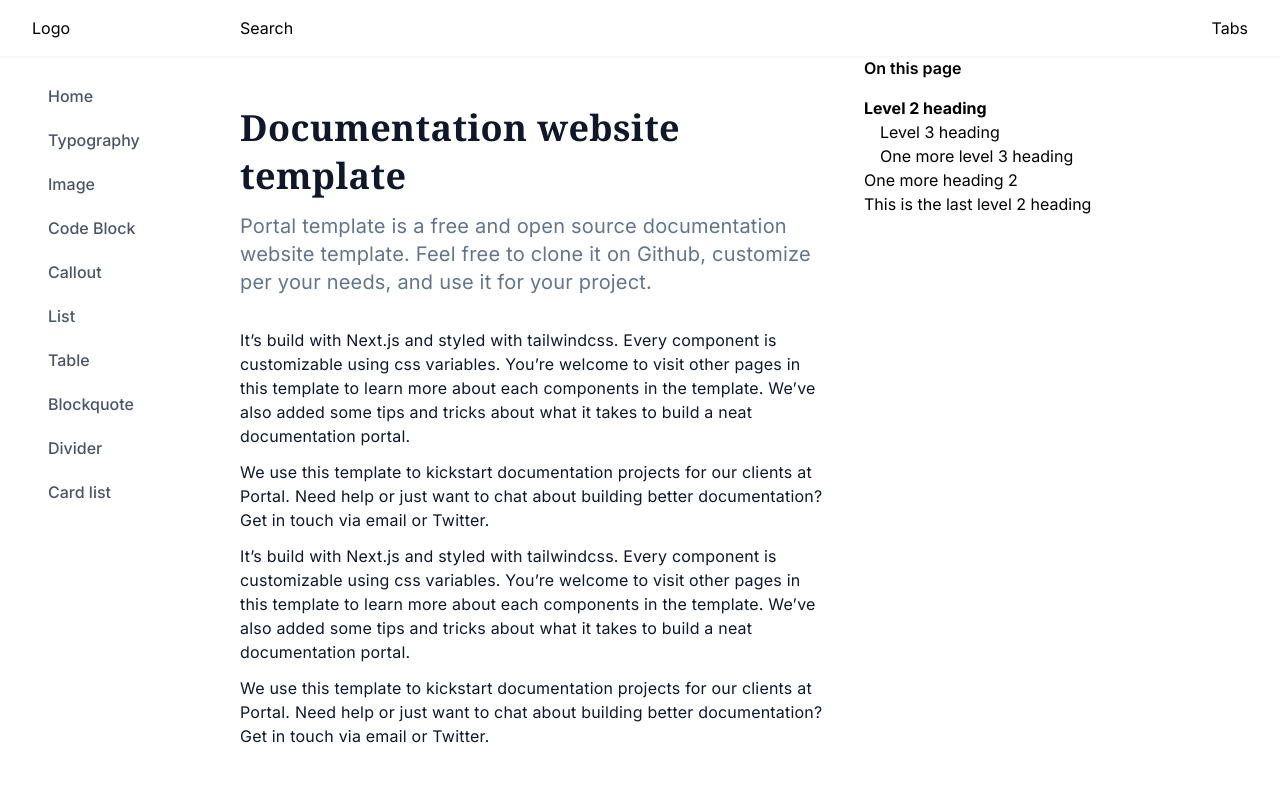
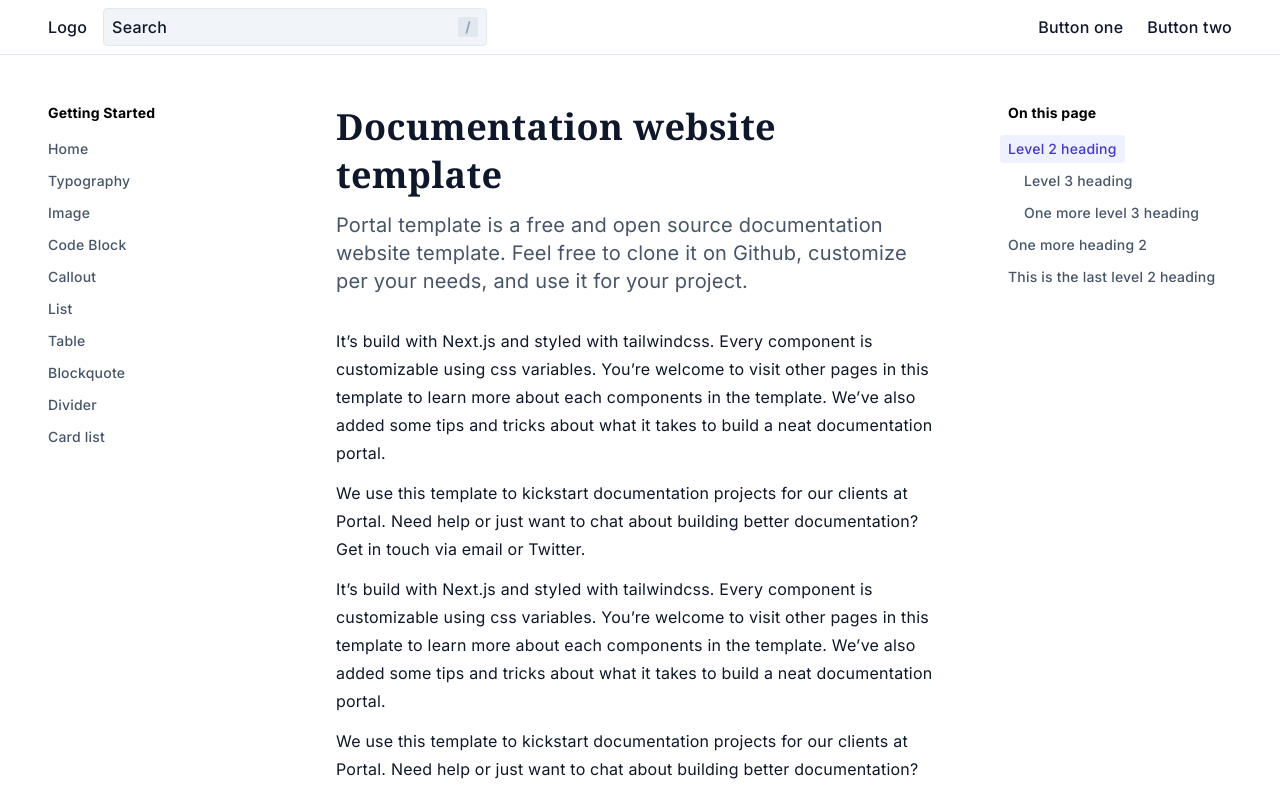
Before and after one commit to vrepsys/portal-template, a Next.js app: page / in a window 1280 px wide. Shown: the top 785 px of the page. Built offline with nearby package versions, Linux system fonts and the light colour scheme; a web font is replaced by a local one.

Commit message:
styled for all breakpoints

```diff
--- a/components/page-layout/page-layout.tsx
+++ b/components/page-layout/page-layout.tsx
@@ -25,26 +25,22 @@ export const PageLayout: React.FC<PropsWithChildren> = ({ children }) => {
           className={({ open }) =>
             classNames(
               open ? "inset-0 z-40 overflow-y-auto" : "",
-              "bg-white shadow-sm lg:sticky lg:top-0 lg:overflow-y-visible"
+              "bg-white sticky top-0 lg:border-b lg:border-color-divider lg:overflow-y-visible"
             )
           }
         >
           {({ open }) => (
             <>
-              <div className="mx-auto max-w-7xl px-4 sm:px-6 lg:px-8">
-                <div className="relative flex justify-between lg:gap-8 xl:grid xl:grid-cols-12">
-                  <div className="flex md:absolute md:inset-y-0 md:left-0 lg:static xl:col-span-2">
-                    <div className="flex flex-shrink-0 items-center">
-                      <a href="#">Logo</a>
-                    </div>
+              <div className="mx-auto px-3 py-2 border-b border-color-divider lg:border-none lg:px-10 lg:max-w-[1040px] xl:max-w-[1340px]">
+
+                <div className="flex gap-2 items-center">
+                  <div className="flex grow gap-2 items-center">
+                    <a className="button" href="#">Logo</a>
+                    <a className="button search w-96 hidden lg:inline-block" href="#">Search</a>
                   </div>
-                  <div className="min-w-0 flex-1 md:px-8 lg:px-0 xl:col-span-6">
-                    <div className="flex items-center px-6 py-4 md:mx-auto md:max-w-3xl lg:mx-0 lg:max-w-none xl:px-0">
-                      <div className="w-full">Search</div>
-                    </div>
-                  </div>
-                  <div className="flex items-center md:absolute md:inset-y-0 md:right-0 lg:hidden">
-                    <Popover.Button className="-mx-2 inline-flex items-center justify-center rounded-md p-2 text-gray-400 hover:bg-gray-100 hover:text-gray-500 focus:outline-none focus:ring-2 focus:ring-inset focus:ring-indigo-500">
+
+                  <div className="shrink lg:hidden">
+                    <Popover.Button className="button w-9 h-9 flex justify-center items-center">
                       <span className="sr-only">Open menu</span>
                       {open ? (
                         <span className="material-symbols-outlined">close</span>
@@ -53,18 +49,25 @@ export const PageLayout: React.FC<PropsWithChildren> = ({ children }) => {
                       )}
                     </Popover.Button>
                   </div>
-                  <div className="hidden lg:flex lg:items-center lg:justify-end xl:col-span-4">
-                    Tabs
+                  <div className="hidden lg:flex lg:gap-2 lg:items-center lg:shrink lg:justify-end">
+                    <a className="button" href="#">Button one</a>
+                    <a className="button" href="#">Button two</a>
                   </div>
                 </div>
               </div>
 
-              <Popover.Panel as="nav" className="lg:hidden" aria-label="Global">
-                <div className="pt-4 pb-3">Tabs</div>
-                <div className="pt-4 pb-3">
+              <Popover.Panel as="nav" className="px-8 bg-slate-50 lg:hidden" aria-label="Global">
+                <div className="flex gap-3 flex-col items-center py-6">
+                  <a className="button search w-full mb-3" href="#">Search</a>
+                  <a className="button w-full text-center" href="#">Button one</a>
+                  <a className="button w-full text-center" href="#">Button two</a>
+                </div>
+                <hr className="mx-2 bg-color-divider"/>
+                <div className="pt-3 pb-5">
                   <TableOfContents />
                 </div>
-                <div className="border-t border-gray-200 pt-4 pb-3">
+                <hr className="mx-2 bg-color-divider"/>
+                <div className="pt-3 pb-5">
                   <SideNavigation />
                 </div>
               </Popover.Panel>
@@ -72,17 +75,20 @@ export const PageLayout: React.FC<PropsWithChildren> = ({ children }) => {
           )}
         </Popover>
         <div>
-          <div className="mx-auto max-w-3xl sm:px-6 lg:grid lg:max-w-7xl lg:grid-cols-12 lg:gap-8 lg:px-8">
-            <div className="hidden lg:col-span-3 lg:block xl:col-span-2">
-              <div className="sticky top-14">
+          <div className="mx-auto px-5 lg:px-10 lg:grid lg:gap-14 lg:max-w-[1040px] lg:grid-cols-page-tablet xl:max-w-[1340px] xl:grid-cols-page-desktop">
+            <div className="hidden lg:block">
+              <div className="sticky top-12.5 mt-8">
+                <div className="xl:hidden">
+                  <TableOfContents />
+                </div>
                 <SideNavigation />
               </div>
             </div>
-            <main className="lg:col-span-9 xl:col-span-6 pb-96">
+            <main className="mt-8 lg:mt-12">
               {children}
             </main>
-            <aside className="hidden xl:col-span-4 xl:block">
-              <div className="sticky top-14 space-y-4">
+            <aside className="hidden xl:block">
+              <div className="sticky top-12.5 mt-8 space-y-4">
                 <TableOfContents />
               </div>
             </aside>
--- a/components/side-navigation/SideNavigation.tsx
+++ b/components/side-navigation/SideNavigation.tsx
@@ -18,21 +18,25 @@ function classNames(...classes: string[]) {
 export const SideNavigation: React.FC<{}> = () => {
   return (
     <div>
-      <nav className="mt-5 flex-1 space-y-1 px-2" aria-label="Side navigation">
+      <nav aria-label="Side navigation">
+        <div className="list-headline lg:small">Getting Started</div>
+        <ul>
           {navItems.map((item) => (
+            <li className="my-1">
               <a
                 key={item.name}
                 href={item.href}
                 className={classNames(
                   item.href === "active-href"
-                ? "bg-gray-400 text-black"
-                : "text-gray-600 hover:text-gray-900 hover:bg-gray-100",
-              "group flex items-center px-2 py-2 text-sm font-medium rounded-md"
+                    ? "selected"
+                    : "button secondary block lg:small"
                 )}
               >
                 <span className="flex-1">{item.name}</span>
               </a>
+            </li>
           ))}
+        </ul>
       </nav>
     </div>
   );
--- a/components/table-of-contents/TableOfContents.tsx
+++ b/components/table-of-contents/TableOfContents.tsx
@@ -20,10 +20,10 @@ const Headings: React.FC<{
       {headings?.map((heading) => {
         return (
           <>
-            <li key={heading.id}>
+            <li className="my-1" key={heading.id}>
               <a
-                className={`text-sm ${
-                  heading.id === activeId ? "font-bold" : ""
+                className={`button secondary block lg:small xl:inline-block ${
+                  heading.id === activeId ? "selected" : ""
                 }`}
                 href={`#${heading.id}`}
                 onClick={navigateToHeading(heading.id)}
@@ -33,10 +33,10 @@ const Headings: React.FC<{
               {heading.items && (
                 <ul className="ml-4">
                   {heading.items.map((childHeading) => (
-                    <li key={childHeading.id}>
+                    <li className="my-1" key={childHeading.id}>
                       <a
-                        className={`text-sm ${
-                          childHeading.id === activeId ? "font-bold" : ""
+                        className={`button secondary block lg:small xl:inline-block ${
+                          childHeading.id === activeId ? "selected" : ""
                         }`}
                         href={`#${childHeading.id}`}
                         onClick={navigateToHeading(childHeading.id)}
@@ -61,7 +61,7 @@ export const TableOfContents: React.FC<{}> = () => {
   useIntersectionObserver(setActiveId);
   return (
     <nav aria-label="Table of contents">
-      <div className="mb-4 font-semibold">On this page</div>
+      <div className="list-headline lg:small">On this page</div>
       <Headings headings={nestedHeadings} activeId={activeId} />
     </nav>
   );
--- a/styles/globals.css
+++ b/styles/globals.css
@@ -20,25 +20,27 @@ a {
 
 * {
   box-sizing: border-box;
+  @apply transition-all;
 }
 
 @layer base {
   :root {
     --color-default: theme("colors.slate[900]");
-    --color-secondary: theme("colors.slate[500]");
+    --color-secondary: theme("colors.slate[600]");
     --color-tertiary: theme("colors.slate[400]");
+    --color-divider: theme("colors.slate[200]");
   }
 }
 
 @layer components {
   h1.page-title {
-    @apply font-serif text-title text-color-default mt-12 mb-3 scroll-mt-16;
+    @apply font-serif text-title-mobile lg:text-title text-color-default mb-3 scroll-mt-16;
   }
   h2.heading-2 {
-    @apply font-serif text-headline-largest text-color-default mt-8 mb-3 scroll-mt-16;
+    @apply font-serif text-headline-largest-mobile lg:text-headline-largest text-color-default mt-6 lg:mt-8 mb-3 scroll-mt-16;
   }
   h3.heading-3 {
-    @apply font-serif text-headline-large text-color-default mt-8 mb-3 scroll-mt-16;
+    @apply font-serif text-headline-large-mobile lg:text-headline-large text-color-default mt-6 lg:mt-8 mb-3 scroll-mt-16;
   }
   h4.heading-4 {
     @apply font-serif text-headline-medium text-color-default mt-6 mb-3 scroll-mt-16;
@@ -58,4 +60,52 @@ a {
   p small {
     @apply font-sans text-small text-color-default mt-3 mb-3;
   }
+
+  .button {
+    @apply font-sans font-medium text-base text-color-default inline-block rounded px-2 py-1;
+  }
+  .button:hover {
+    @apply text-indigo-700 bg-indigo-50;
+  }
+  .button:active {
+    @apply text-indigo-900 bg-indigo-100;
+  }
+  .button.small {
+    @apply text-small font-medium;
+  }
+  .button.secondary {
+    @apply text-color-secondary;
+  }
+  .button.secondary:hover {
+    @apply text-indigo-700;
+  }
+  .button.secondary:active {
+    @apply text-indigo-900;
+  }
+  .button.selected {
+    @apply text-indigo-700 bg-indigo-50;
+  }
+  .button.search {
+    @apply bg-slate-100 border border-color-divider relative;
+  }
+  .button.search:hover {
+    @apply text-indigo-700 bg-indigo-50 border-indigo-100;
+  }
+  .button.search:active {
+    @apply text-indigo-900 bg-indigo-100 border-indigo-200;
+  }
+  .button.search::after {
+    @apply content-['/'] text-color-tertiary text-small font-bold inline-block bg-slate-200 rounded-sm w-5 h-5 text-center absolute right-2 top-2;
+  }
+  .button.search:hover::after {
+    @apply text-indigo-400 bg-indigo-100;
+  }
+
+  .list-headline {
+    @apply text-base font-bold pt-4 pb-2 px-2;
+  }
+  .list-headline.small {
+    @apply text-small font-bold pt-4 pb-2 px-2;
+  }
+
 }
--- a/tailwind.config.js
+++ b/tailwind.config.js
@@ -16,16 +16,24 @@ module.exports = {
     },
     fontSize: {
       'base': ['1rem', {
-        lineHeight: '1.5rem',
+        lineHeight: '1.75rem',
         letterSpacing: '0.0125rem',
         fontWeight: '400',
       }],
     },
     extend: {
+      spacing: {
+        '12.5': '3.25rem',
+      },
+      gridTemplateColumns: {
+        'page-tablet':'15rem 1fr',
+        'page-desktop': '15rem 1fr 15rem',
+      },
       colors: {
         "color-default": "var(--color-default)",
         "color-secondary": "var(--color-secondary)",
         "color-tertiary": "var(--color-tertiary)",
+        "color-divider": "var(--color-divider)",
       },
       fontSize: {
         'title': ['2.25rem', {
@@ -68,6 +76,21 @@ module.exports = {
           letterSpacing: '0.0125rem',
           fontWeight: '400',
         }],
+        'title-mobile': ['2rem', {
+          lineHeight: '2.5rem',
+          letterSpacing: '0.025rem',
+          fontWeight: '700',
+        }],
+        'headline-largest-mobile': ['1.5rem', {
+          lineHeight: '2rem',
+          letterSpacing: '0.025rem',
+          fontWeight: '700',
+        }],
+        'headline-large-mobile': ['1.25rem', {
+          lineHeight: '1.5rem',
+          letterSpacing: '0.025rem',
+          fontWeight: '700',
+        }],
       }
     },
   },
```
Lines whose indentation alone changed are shown as unchanged.
